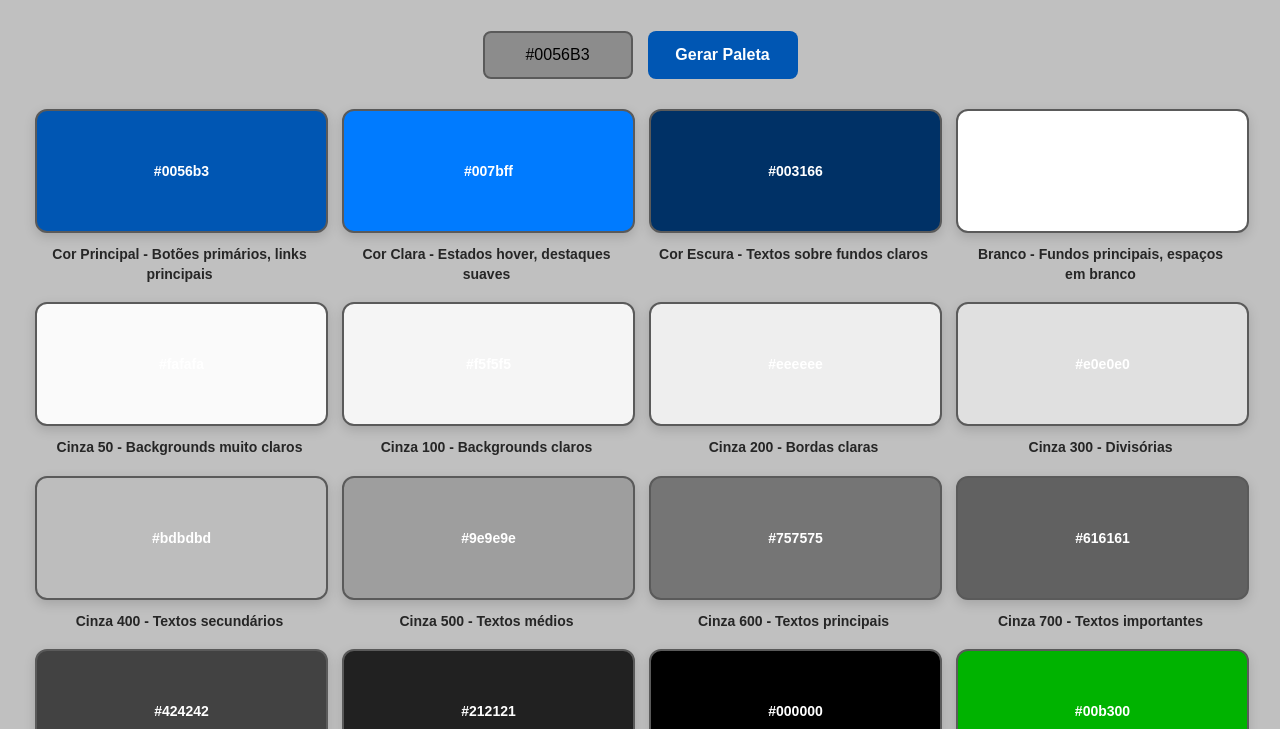
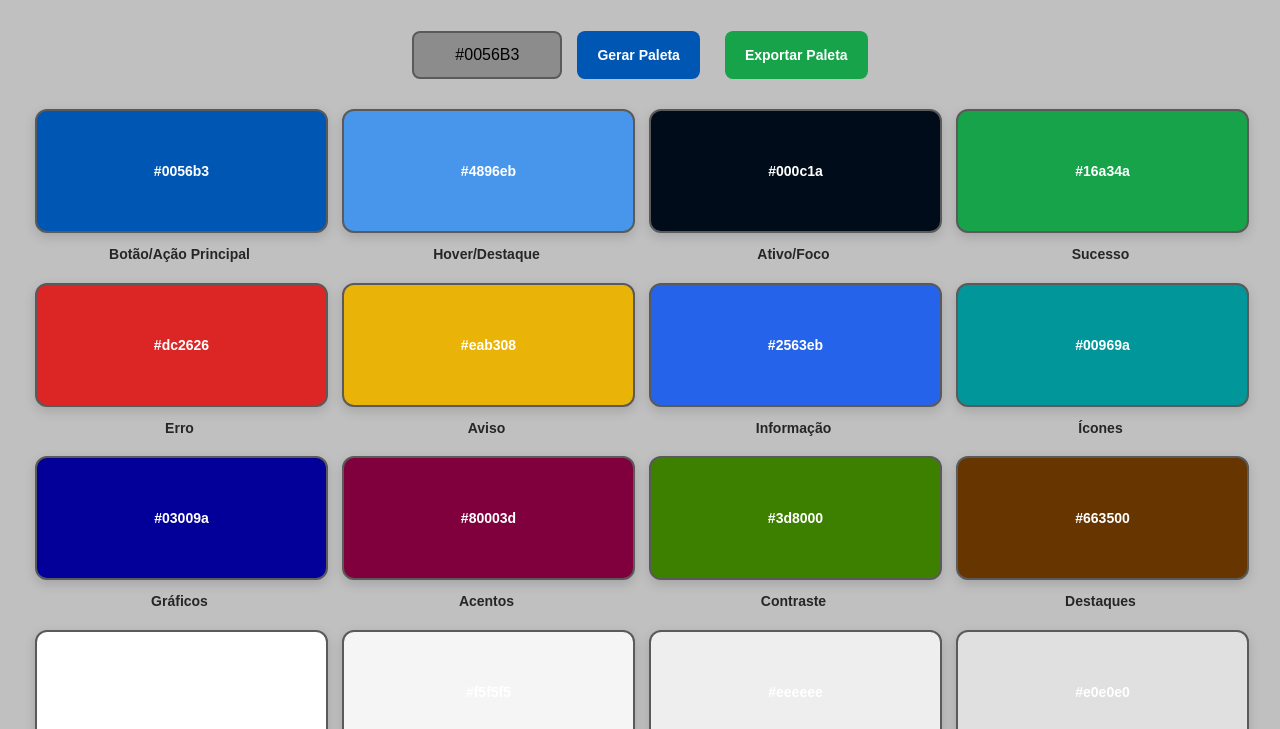
Before and after one commit to thiago95macedo/paleta_cores, a plain HTML site: page index.html in a window 1280 px wide. Shown: the part 223-952 px from the top of the page. Drawn offline with Linux system fonts and the light colour scheme.

Commit message:
Implementa sistema profissional: cores fixas para feedback, harmônicos otimizados e exportação de paleta

```diff
--- a/css/styles.css
+++ b/css/styles.css
@@ -42,22 +42,31 @@ body {
   color: #000000; /* Neutro Mais Escuro - Textos principais, títulos, navegação */
 }
 
-.generate-btn {
-  width: 150px;
-  height: 48px;
-  font-size: 16px;
+.generate-btn, .export-btn {
+  background-color: #0056b3;
   color: white;
-  background-color: #0056b3; /* Cor Principal */
   border: none;
+  padding: 12px 20px;
   border-radius: 8px;
   cursor: pointer;
-  transition: all 0.3s ease;
+  font-size: 14px;
   font-weight: 600;
-  box-sizing: border-box;
+  transition: background-color 0.3s ease;
+  height: 48px;
+  min-width: 120px;
 }
 
-.generate-btn:hover {
-  background-color: #006fe6; /* Cor Clara - Estados hover */
+.generate-btn:hover, .export-btn:hover {
+  background-color: #006fe6;
+}
+
+.export-btn {
+  background-color: #16a34a;
+  margin-left: 10px;
+}
+
+.export-btn:hover {
+  background-color: #15803d;
 }
 
 
--- a/index.html
+++ b/index.html
@@ -3,17 +3,18 @@
 <head>
   <meta charset="UTF-8">
   <meta name="viewport" content="width=device-width, initial-scale=1.0">
-  <title>Gerador de Paleta de Cores</title>
+  <title>Gerador de Paleta de Cores Profissional</title>
   <link rel="stylesheet" href="css/styles.css">
 </head>
 <body onload="generatePalette()">
   <!-- Logo -->
   <img src="images/logo.svg" alt="Logo Paleta de Cores" class="logo">
 
-  <!-- Campo de Entrada e Botão -->
+  <!-- Campo de Entrada e Botões -->
   <div class="input-container">
     <input type="text" id="colorInput" class="color-input" placeholder="Insira a cor principal (ex: #0056b3)" value="#0056b3">
     <button class="generate-btn" onclick="generatePalette()">Gerar Paleta</button>
+    <button class="export-btn" onclick="exportPalette()">Exportar Paleta</button>
   </div>
 
   <!-- Container de Cores -->
@@ -29,8 +30,8 @@
   <!-- Notificação Toast -->
   <div id="toastNotification" class="toast-notification"></div>
 
-  <!-- Função para Copiar Cor -->
   <script>
+    // Sistema de notificações
     function showToast(message, isError = false) {
       const toast = document.getElementById('toastNotification');
       toast.textContent = message;
@@ -45,6 +46,7 @@
       }, 3000);
     }
 
+    // Copiar cor individual
     function copyColor(color) {
       navigator.clipboard.writeText(color).then(() => {
         showToast(`Cor ${color} copiada!`);
@@ -53,7 +55,44 @@
       });
     }
 
-    // Conversão RGB para HSL
+    // Exportar paleta completa
+    function exportPalette() {
+      const paletteContainer = document.getElementById('paletteContainer');
+      const colorBoxes = paletteContainer.querySelectorAll('.color-box');
+
+      let paletteText = 'PALETA DE CORES GERADA\n';
+      paletteText += '='.repeat(50) + '\n\n';
+
+      colorBoxes.forEach(box => {
+        const color = box.textContent;
+        const description = box.nextElementSibling.textContent;
+        paletteText += `${color} - ${description}\n`;
+      });
+
+      // Criar arquivo para download
+      const blob = new Blob([paletteText], { type: 'text/plain' });
+      const url = URL.createObjectURL(blob);
+      const a = document.createElement('a');
+      a.href = url;
+      a.download = 'paleta_cores.txt';
+      document.body.appendChild(a);
+      a.click();
+      document.body.removeChild(a);
+      URL.revokeObjectURL(url);
+
+      showToast('Paleta exportada com sucesso!');
+    }
+
+    // Conversões de cor
+    function hexToRgb(hex) {
+      const result = /^#?([a-f\d]{2})([a-f\d]{2})([a-f\d]{2})$/i.exec(hex);
+      return result ? [
+        parseInt(result[1], 16),
+        parseInt(result[2], 16),
+        parseInt(result[3], 16)
+      ] : null;
+    }
+
     function rgbToHsl(r, g, b) {
       r /= 255;
       g /= 255;
@@ -80,7 +119,6 @@
       return [h * 360, s * 100, l * 100];
     }
 
-    // Conversão HSL para RGB
     function hslToRgb(h, s, l) {
       h /= 360;
       s /= 100;
@@ -114,17 +152,6 @@
       ];
     }
 
-    // Conversão Hex para RGB
-    function hexToRgb(hex) {
-      const result = /^#?([a-f\d]{2})([a-f\d]{2})([a-f\d]{2})$/i.exec(hex);
-      return result ? [
-        parseInt(result[1], 16),
-        parseInt(result[2], 16),
-        parseInt(result[3], 16)
-      ] : null;
-    }
-
-    // Conversão RGB para Hex
     function rgbToHex(r, g, b) {
       return "#" + [r, g, b].map(x => {
         const hex = x.toString(16);
@@ -132,24 +159,48 @@
       }).join("");
     }
 
-    // Gerar cor com HSL modificado
-    function generateHslColor(h, s, l) {
+    // Gerar cor com HSL otimizado
+    function generateOptimizedColor(h, s, l) {
       const rgb = hslToRgb(h, s, l);
       return rgbToHex(rgb[0], rgb[1], rgb[2]);
     }
 
-    // Sistema de cores mais inteligente
-    function generateSmartPalette(primaryColor) {
+    // Sistema de cores profissional
+    function generateProfessionalPalette(primaryColor) {
       const rgb = hexToRgb(primaryColor);
       const [h, s, l] = rgbToHsl(rgb[0], rgb[1], rgb[2]);
 
-      const palette = {
-        // CORES PRINCIPAIS (baseadas na cor principal)
+      // Cores fixas para feedback (baseadas em Material Design)
+      const feedbackColors = {
+        success: '#16a34a',    // Verde seguro, bem contrastante
+        error: '#dc2626',      // Vermelho vibrante
+        warning: '#eab308',    // Amarelo/laranja para avisos
+        info: '#2563eb'        // Azul informativo
+      };
+
+      // Cores principais otimizadas
+      const primaryColors = {
         primary: primaryColor,
-        primaryLight: generateHslColor(h, s, Math.min(100, l + 15)),
-        primaryDark: generateHslColor(h, s, Math.max(0, l - 15)),
+        // Claro: aumentar luminosidade E reduzir saturação
+        primaryLight: generateOptimizedColor(h, Math.max(0, s - 20), Math.min(100, l + 25)),
+        // Escuro: reduzir luminosidade, aumentar saturação
+        primaryDark: generateOptimizedColor(h, Math.min(100, s + 10), Math.max(0, l - 30))
+      };
 
-        // CORES NEUTRAS (incluindo branco)
+      // Harmônicos otimizados para acessibilidade
+      const harmonicColors = {
+        // Análogos: ajustar saturação para melhor contraste
+        analogous1: generateOptimizedColor((h - 30 + 360) % 360, Math.min(100, s + 5), Math.max(0, l - 5)),
+        analogous2: generateOptimizedColor((h + 30) % 360, Math.min(100, s + 5), Math.max(0, l - 5)),
+        // Triádicos: ajustar para usos práticos
+        triadic1: generateOptimizedColor((h + 120) % 360, Math.min(100, s + 15), Math.max(0, l - 10)),
+        triadic2: generateOptimizedColor((h + 240) % 360, Math.min(100, s + 15), Math.max(0, l - 10)),
+        // Complementar: otimizar para contraste
+        complementary: generateOptimizedColor((h + 180) % 360, Math.min(100, s + 20), Math.max(0, l - 15))
+      };
+
+      // Escala de cinzas profissional (inspirada no Tailwind)
+      const neutralColors = {
         white: '#ffffff',
         gray50: '#fafafa',
         gray100: '#f5f5f5',
@@ -161,28 +212,15 @@
         gray700: '#616161',
         gray800: '#424242',
         gray900: '#212121',
-        black: '#000000',
-
-        // CORES FUNCIONAIS (baseadas na cor principal mas com matizes específicos)
-        success: generateHslColor(120, Math.min(100, s + 10), l), // Verde
-        error: generateHslColor(0, Math.min(100, s + 10), l),     // Vermelho
-        warning: generateHslColor(30, Math.min(100, s + 10), l),  // Laranja
-        info: generateHslColor(210, Math.min(100, s + 10), l),    // Azul
-
-        // CORES DE HARMONIA
-        analogous1: generateHslColor((h - 30 + 360) % 360, s, l),
-        analogous2: generateHslColor((h + 30) % 360, s, l),
-        triadic1: generateHslColor((h + 120) % 360, s, l),
-        triadic2: generateHslColor((h + 240) % 360, s, l),
-        complementary: generateHslColor((h + 180) % 360, s, l),
-
-        // VARIAÇÕES DE SATURAÇÃO
-        saturated: generateHslColor(h, Math.min(100, s + 20), l),
-        muted: generateHslColor(h, Math.max(0, s - 20), l),
-        desaturated: generateHslColor(h, Math.max(0, s - 40), l)
+        black: '#000000'
       };
 
-      return palette;
+      return {
+        ...primaryColors,
+        ...feedbackColors,
+        ...harmonicColors,
+        ...neutralColors
+      };
     }
 
     function generatePalette() {
@@ -192,46 +230,40 @@
         return;
       }
 
-      const palette = generateSmartPalette(primaryColor);
+      const palette = generateProfessionalPalette(primaryColor);
       const paletteContainer = document.getElementById('paletteContainer');
       paletteContainer.innerHTML = '';
 
       // 1. CORES PRINCIPAIS
-      addColorBox(paletteContainer, palette.primary, 'Cor Principal - Botões primários, links principais');
-      addColorBox(paletteContainer, palette.primaryLight, 'Cor Clara - Estados hover, destaques suaves');
-      addColorBox(paletteContainer, palette.primaryDark, 'Cor Escura - Textos sobre fundos claros');
+      addColorBox(paletteContainer, palette.primary, 'Botão/Ação Principal');
+      addColorBox(paletteContainer, palette.primaryLight, 'Hover/Destaque');
+      addColorBox(paletteContainer, palette.primaryDark, 'Ativo/Foco');
 
-      // 2. CORES NEUTRAS (incluindo branco)
-      addColorBox(paletteContainer, palette.white, 'Branco - Fundos principais, espaços em branco');
-      addColorBox(paletteContainer, palette.gray50, 'Cinza 50 - Backgrounds muito claros');
-      addColorBox(paletteContainer, palette.gray100, 'Cinza 100 - Backgrounds claros');
-      addColorBox(paletteContainer, palette.gray200, 'Cinza 200 - Bordas claras');
-      addColorBox(paletteContainer, palette.gray300, 'Cinza 300 - Divisórias');
-      addColorBox(paletteContainer, palette.gray400, 'Cinza 400 - Textos secundários');
-      addColorBox(paletteContainer, palette.gray500, 'Cinza 500 - Textos médios');
-      addColorBox(paletteContainer, palette.gray600, 'Cinza 600 - Textos principais');
-      addColorBox(paletteContainer, palette.gray700, 'Cinza 700 - Textos importantes');
-      addColorBox(paletteContainer, palette.gray800, 'Cinza 800 - Alto contraste');
-      addColorBox(paletteContainer, palette.gray900, 'Cinza 900 - Máximo contraste');
-      addColorBox(paletteContainer, palette.black, 'Preto - Textos críticos, títulos');
+      // 2. CORES DE FEEDBACK (fixas e otimizadas)
+      addColorBox(paletteContainer, palette.success, 'Sucesso');
+      addColorBox(paletteContainer, palette.error, 'Erro');
+      addColorBox(paletteContainer, palette.warning, 'Aviso');
+      addColorBox(paletteContainer, palette.info, 'Informação');
 
-      // 3. CORES FUNCIONAIS
-      addColorBox(paletteContainer, palette.success, 'Sucesso - Confirmações, estados positivos');
-      addColorBox(paletteContainer, palette.error, 'Erro - Avisos críticos, validações negativas');
-      addColorBox(paletteContainer, palette.warning, 'Alerta - Notificações importantes');
-      addColorBox(paletteContainer, palette.info, 'Informação - Tooltips, mensagens');
+      // 3. CORES DE HARMONIA (otimizadas para acessibilidade)
+      addColorBox(paletteContainer, palette.analogous1, 'Ícones');
+      addColorBox(paletteContainer, palette.analogous2, 'Gráficos');
+      addColorBox(paletteContainer, palette.triadic1, 'Acentos');
+      addColorBox(paletteContainer, palette.triadic2, 'Contraste');
+      addColorBox(paletteContainer, palette.complementary, 'Destaques');
 
-      // 4. CORES DE HARMONIA
-      addColorBox(paletteContainer, palette.analogous1, 'Análoga 1 - Elementos relacionados');
-      addColorBox(paletteContainer, palette.analogous2, 'Análoga 2 - Elementos complementares');
-      addColorBox(paletteContainer, palette.triadic1, 'Triádica 1 - Acentos, elementos especiais');
-      addColorBox(paletteContainer, palette.triadic2, 'Triádica 2 - Destaques únicos');
-      addColorBox(paletteContainer, palette.complementary, 'Complementar - Contraste máximo');
-
-      // 5. VARIAÇÕES DE SATURAÇÃO
-      addColorBox(paletteContainer, palette.saturated, 'Saturada - Elementos de destaque, CTAs');
-      addColorBox(paletteContainer, palette.muted, 'Suave - Elementos secundários');
-      addColorBox(paletteContainer, palette.desaturated, 'Desaturada - Backgrounds, baixa prioridade');
+      // 4. CORES NEUTRAS (escala profissional)
+      addColorBox(paletteContainer, palette.white, 'Fundo');
+      addColorBox(paletteContainer, palette.gray100, 'Fundo Alternativo');
+      addColorBox(paletteContainer, palette.gray200, 'Bordas Claras');
+      addColorBox(paletteContainer, palette.gray300, 'Divisores');
+      addColorBox(paletteContainer, palette.gray400, 'Bordas');
+      addColorBox(paletteContainer, palette.gray500, 'Textos Secundários');
+      addColorBox(paletteContainer, palette.gray600, 'Ícones');
+      addColorBox(paletteContainer, palette.gray700, 'Textos Terciários');
+      addColorBox(paletteContainer, palette.gray800, 'Textos Principais');
+      addColorBox(paletteContainer, palette.gray900, 'Títulos');
+      addColorBox(paletteContainer, palette.black, 'Texto Principal');
     }
 
     function addColorBox(container, color, description) {
```
Also changed, not shown: 1 other file.
